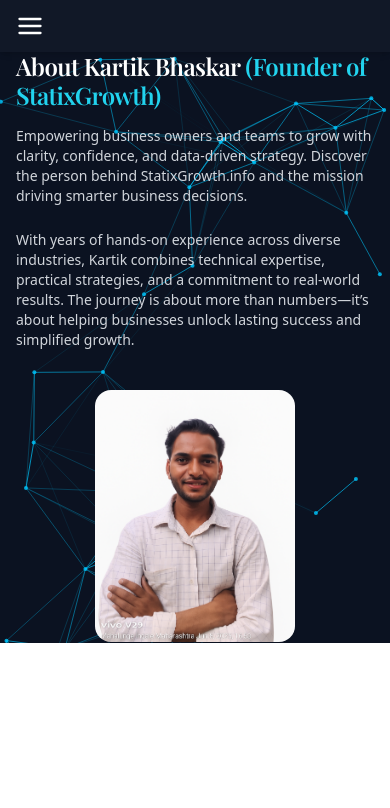
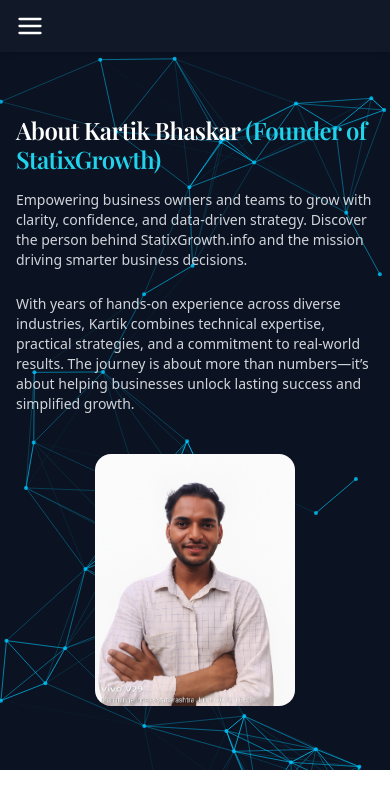
Before and after one commit to kartik-7877/statixgrowth-site, a Next.js app: page /about in a window 390 px wide. Shown: the top 808 px of the page. Built offline with nearby package versions, Linux system fonts and the light colour scheme.

Commit message:
Update AboutHero.js with responsive top/bottom padding

```diff
--- a/components/AboutHero.js
+++ b/components/AboutHero.js
@@ -75,7 +75,7 @@ export default function AboutHero() {
   }, []);
 
   return (
-    <section className="relative w-full h-auto min-h-[70vh] md:min-h-screen flex items-center justify-center overflow-hidden px-4 sm:px-6">
+    <section className="relative w-full h-auto min-h-[70vh] md:min-h-screen flex items-center justify-center overflow-hidden px-4 sm:px-6 py-16 sm:py-20">
       {/* Background Canvas */}
       <canvas ref={canvasRef} className="absolute inset-0 z-0" />
 
```
